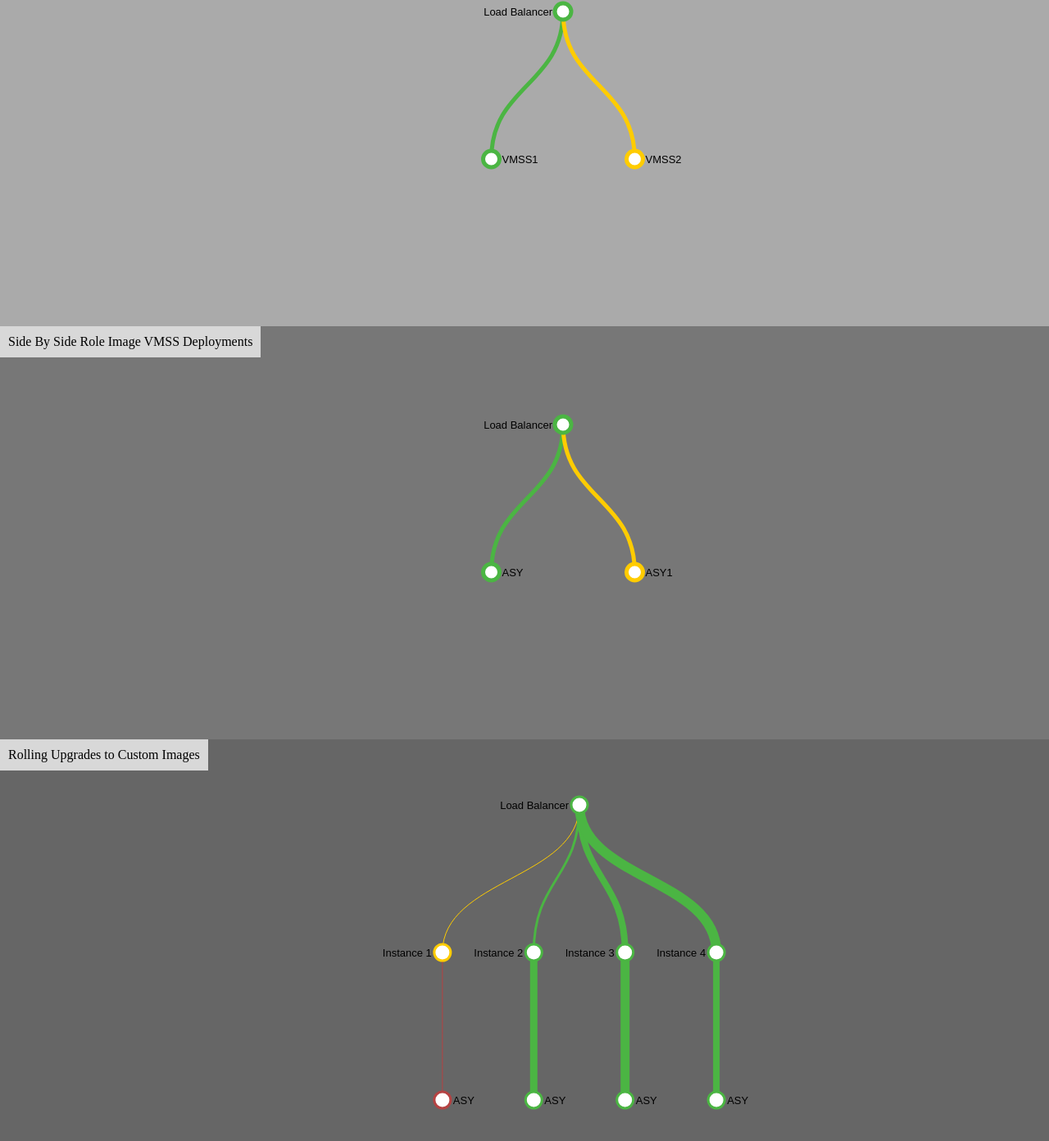
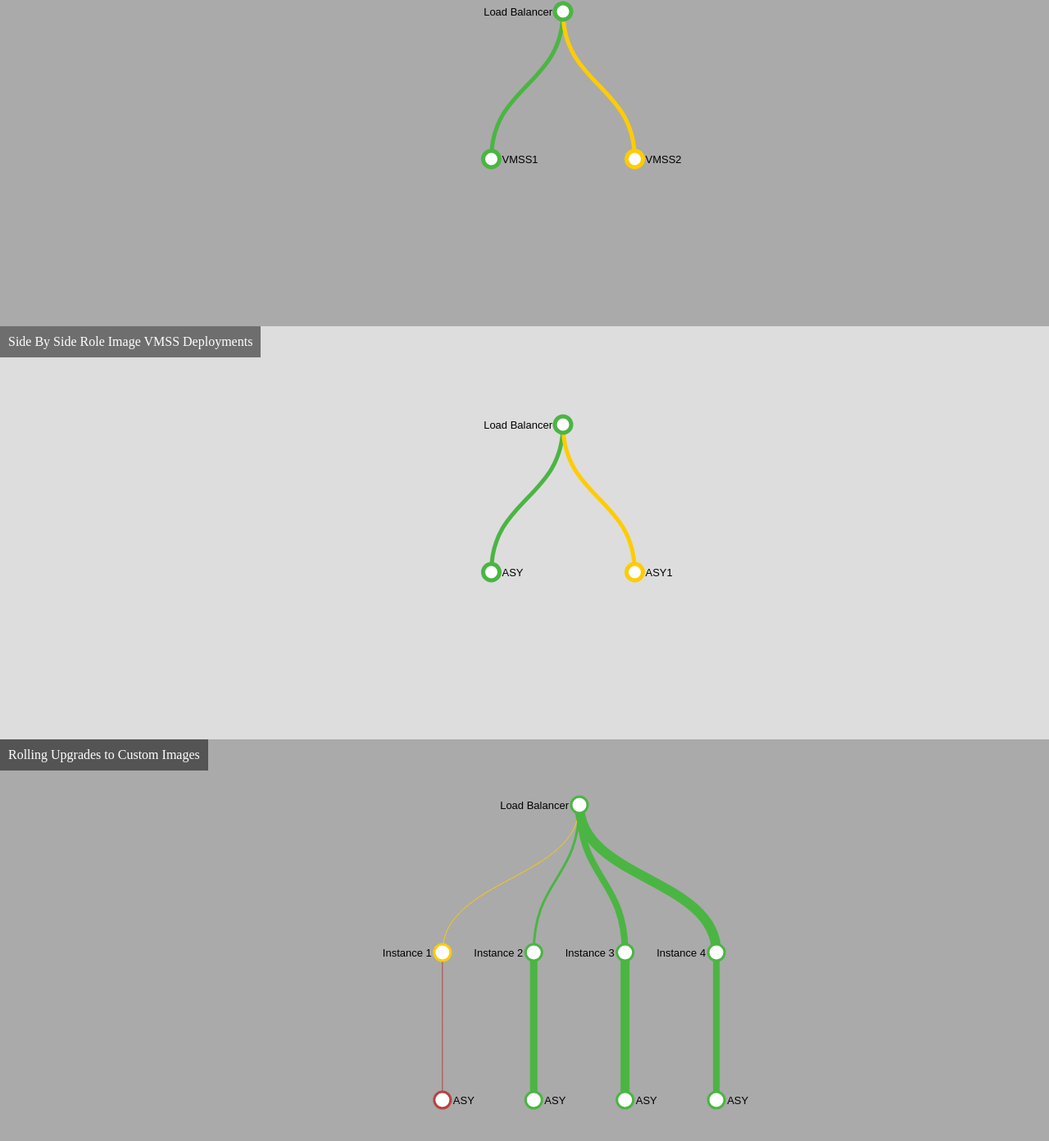
Before and after one commit to leecbryant/Viz, a plain HTML site: page index.html in a window 1280 px wide. Shown: the part 610-2002 px from the top of the page at 82% size. Drawn offline with nearby package versions, Linux system fonts and the light colour scheme.

Commit message:
style fixes

```diff
--- a/style/main.css
+++ b/style/main.css
@@ -58,7 +58,7 @@ div {
 
 #RollingUpgrades:before {
     content: attr(data-title);
-    background: #7a7a7a;
+    background: rgba(0, 0, 0, 0.5);
     position: absolute;
     padding: 10px;
     color: #fff;
@@ -73,39 +73,39 @@ div {
 
 #SideBySide:before {
     content: attr(data-title);
-    background: rgb(216, 216, 216);
+    background: rgba(0, 0, 0, 0.5);
     position: absolute;
     padding: 10px;
-    color: #000;
+    color: #fff;
     left: 0;
     top: 355;
 }
 
 
 #CustomImages {
-    background: #777;
+    background: #DDD;
 }
 
 #CustomImages:before {
     content: attr(data-title);
-    background: rgb(216, 216, 216);
+    background: rgba(0, 0, 0, 0.5);
     position: absolute;
     padding: 10px;
-    color: #000;
+    color: #fff;
     left: 0;
     top: calc(355 * 2);
 }
 
 #RollingImagesUpgrades {
-    background: #666;
+    background: #AAA;
 }
 
 #RollingImagesUpgrades:before {
     content: attr(data-title);
-    background: rgb(216, 216, 216);
+    background: rgba(0, 0, 0, 0.5);
     position: absolute;
     padding: 10px;
-    color: #000;
+    color: #fff;
     left: 0;
     top: calc(355 * 3);
 }
```
